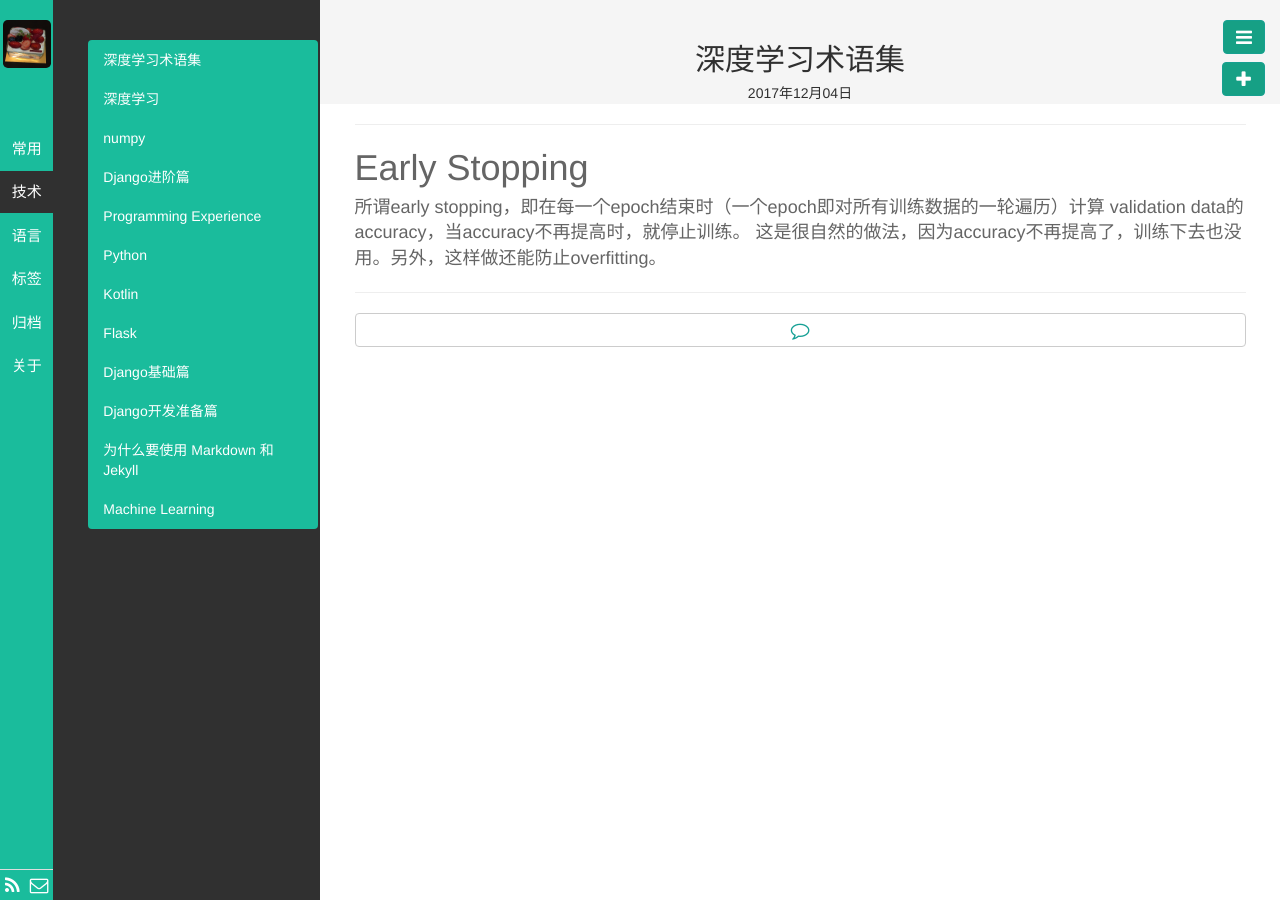
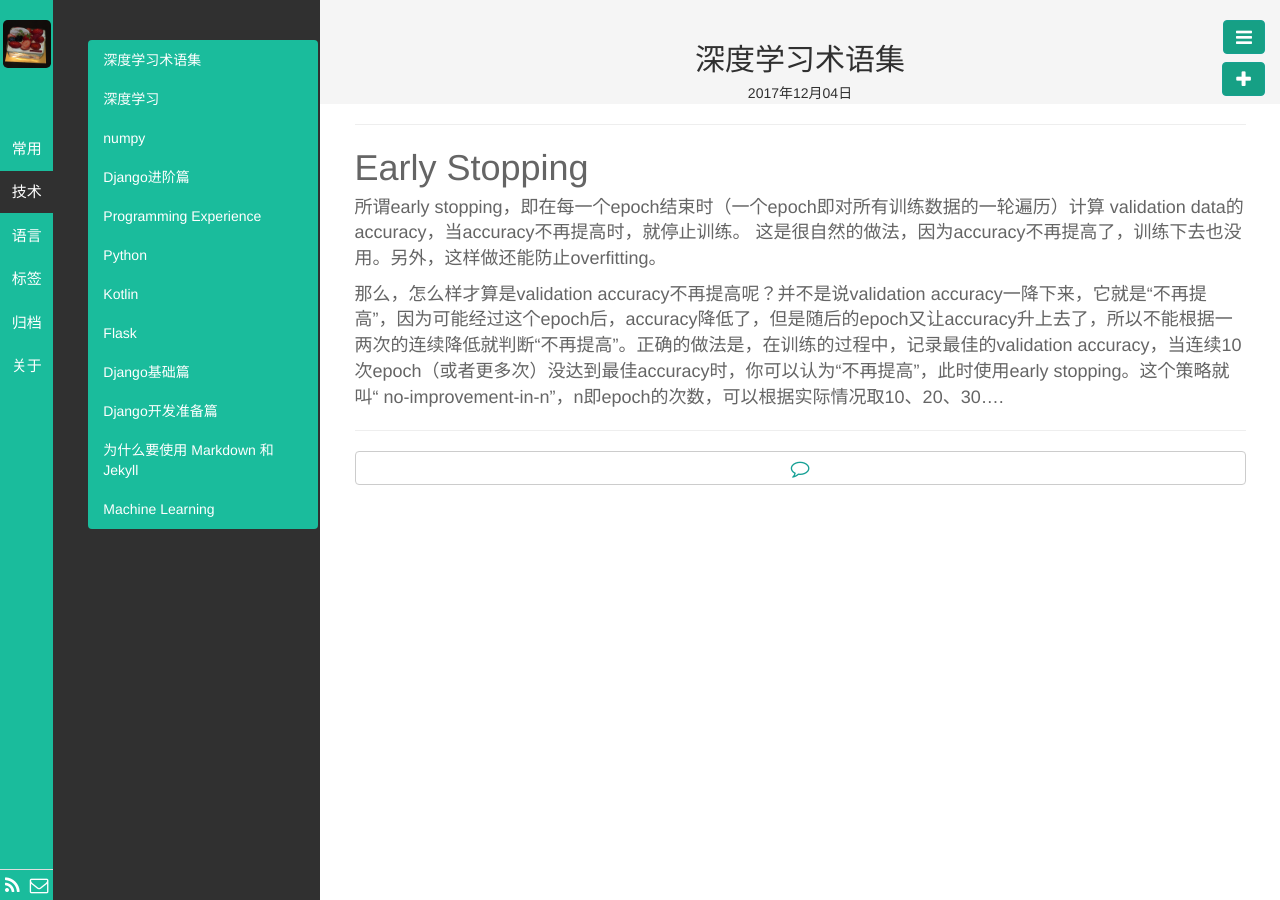
Before and after one commit to kyoyo/kyoyo.github.io, a Jekyll site: the page built from _posts/技術/2017-12-04-deep-learning-concepts.md, in a window 1280 px wide. Built offline with Jekyll 4.4.1, drawn with Linux system fonts in a browser that asks for light colours; Markdown is read by kramdown in place of the engine named in the settings.

Commit message:
Update 2017-12-04-deep-learning-concepts.md

```diff
--- a/_posts/技術/2017-12-04-deep-learning-concepts.md
+++ b/_posts/技術/2017-12-04-deep-learning-concepts.md
@@ -10,3 +10,5 @@ keywords:
 
 所谓early stopping，即在每一个epoch结束时（一个epoch即对所有训练数据的一轮遍历）计算 validation data的accuracy，当accuracy不再提高时，就停止训练。
 这是很自然的做法，因为accuracy不再提高了，训练下去也没用。另外，这样做还能防止overfitting。
+
+那么，怎么样才算是validation accuracy不再提高呢？并不是说validation accuracy一降下来，它就是“不再提高”，因为可能经过这个epoch后，accuracy降低了，但是随后的epoch又让accuracy升上去了，所以不能根据一两次的连续降低就判断“不再提高”。正确的做法是，在训练的过程中，记录最佳的validation accuracy，当连续10次epoch（或者更多次）没达到最佳accuracy时，你可以认为“不再提高”，此时使用early stopping。这个策略就叫“ no-improvement-in-n”，n即epoch的次数，可以根据实际情况取10、20、30….
```
